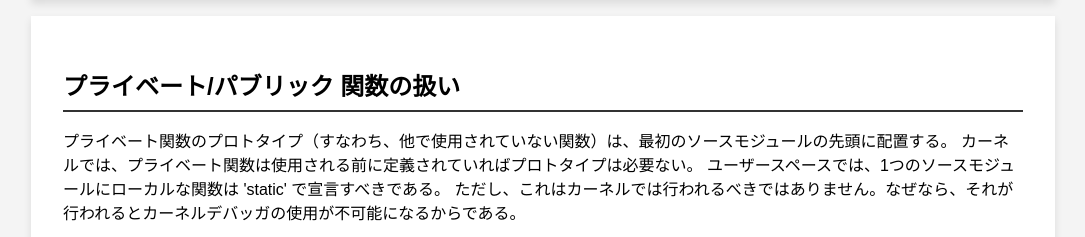
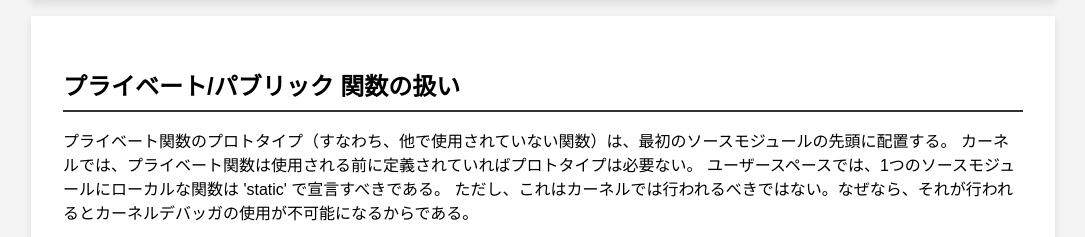
Before and after one commit to unixtech-06/unixtech-06.github.io, a plain HTML site: page MyCodingStyle.html in a window 1280 px wide. Shown: the part 2309-2546 px from the top of the page, without its empty margins (97-1182 px from the left). Drawn offline with Linux system fonts and the light colour scheme.

Commit message:
Update MyCodingStyle.html

```diff
--- a/MyCodingStyle.html
+++ b/MyCodingStyle.html
@@ -284,7 +284,7 @@
             プライベート関数のプロトタイプ（すなわち、他で使用されていない関数）は、最初のソースモジュールの先頭に配置する。
             カーネルでは、プライベート関数は使用される前に定義されていればプロトタイプは必要ない。
             ユーザースペースでは、1つのソースモジュールにローカルな関数は 'static' で宣言すべきである。
-            ただし、これはカーネルでは行われるべきではありません。なぜなら、それが行われるとカーネルデバッガの使用が不可能になるからである。
+            ただし、これはカーネルでは行われるべきではない。なぜなら、それが行われるとカーネルデバッガの使用が不可能になるからである。
         </p>
 
         <p>
```
